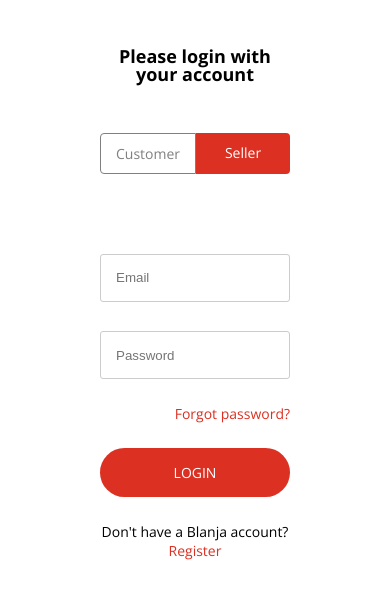
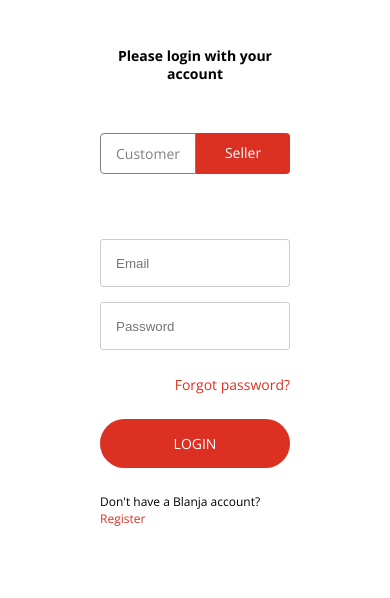
Before and after one commit to handa26/blanja, a plain HTML site: page login.html in a window 390 px wide. Shown: the part 138-736 px from the top of the page. Drawn offline with nearby package versions, Linux system fonts and the light colour scheme.

Commit message:
Change font-size to adjust in any screen size

```diff
--- a/assets/css/queries.css
+++ b/assets/css/queries.css
@@ -3,8 +3,14 @@
   /* ================================================== */
   /* LOGIN PAGE */
   /* ================================================== */
-  body {
-    font-size: 2em;
+  #form-container h2 {
+    text-align: center;
+    font-size: 14px;
+  }
+
+  .text {
+    font-size: 12px;
+    text-align: left;
   }
 
   input[type="email"],
```
